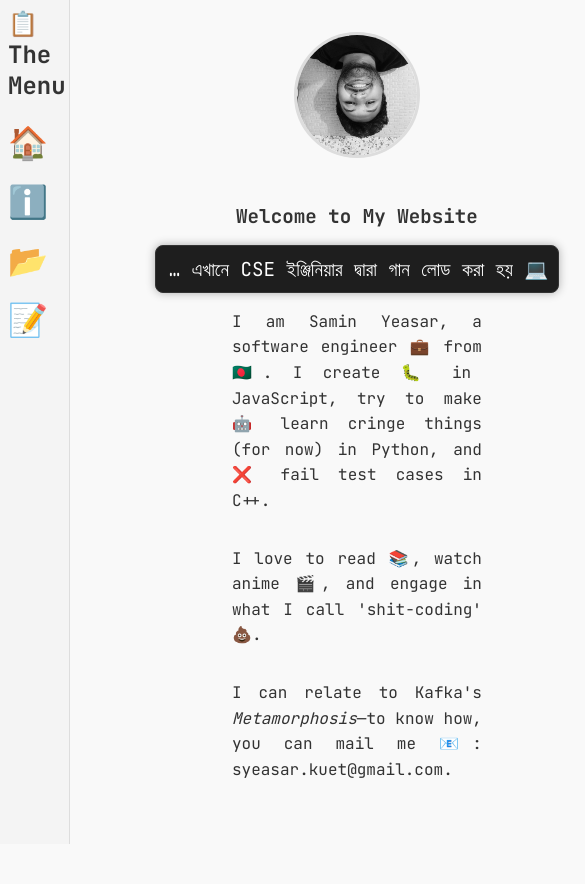
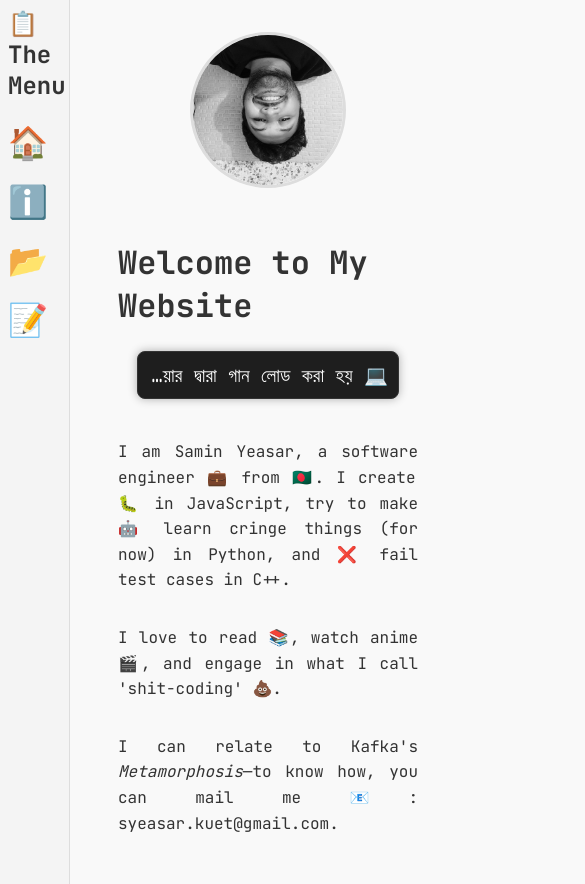
Before and after one commit to Y3454R/my-portfolio-website, a Next.js app: page /home in a window 390 px wide. Shown: the top 884 px of the page, 585 px wide, since content can reach past the window. Before the commit the page ends 844 px from the top, so only its background shows below. Built offline with nearby package versions, Linux system fonts and the light colour scheme.

Commit message:
:lipstick: update: adjust typing effect

```diff
--- a/src/app/home/home.module.css
+++ b/src/app/home/home.module.css
@@ -1,18 +1,14 @@
-/* src/app/home/home.module.css */
-
 .homepage {
   display: flex;
   flex-direction: column;
-  align-items: center; /* Center content horizontally */
+  align-items: center;
   padding: 2rem;
-  text-align: center; /* Center text for smaller screens */
-  width: 100%;
 }
 
 .profileContainer {
   display: flex;
-  justify-content: center; /* Center profile picture horizontally */
-  margin-bottom: 2rem; /* Space below profile picture */
+  justify-content: center;
+  margin-bottom: 2rem;
 }
 
 .profilePic {
@@ -24,48 +20,32 @@
 }
 
 .title {
-  /* New class for h1 */
   margin-bottom: 1rem;
-  font-size: 2rem; /* Adjust for responsiveness */
+  font-size: 2rem;
 }
 
-.typingEffectContainer {
-  width: 100%;
-  max-width: 400px;
-  overflow: hidden;
-  height: 2rem; /* Fixed height to limit space for typing effect */
-  white-space: nowrap; /* Prevent text wrapping in typing effect */
+.typingEffectWrapper {
+  width: 100%; /* Default width */
+  max-width: 600px; /* No restriction for large screens */
+  text-align: left; /* Default alignment */
+  margin-bottom: 1rem;
+  padding: 0; /* No extra padding on larger screens */
 }
 
-.paragraph {
-  max-width: 400px; /* Restrict paragraph width */
-  text-align: justify;
-  line-height: 1.6;
-  margin-bottom: 1rem;
-}
-
-@media screen and (max-width: 768px) {
-  .profilePic {
-    width: 120px;
-    height: 120px;
-  }
-
-  .title {
-    /* Responsiveness for title */
-    font-size: 1.5rem; /* Smaller font size for smaller screens */
-  }
-
-  .paragraph {
-    max-width: 300px; /* Reduce width on smaller screens */
+/* Media query for smaller screens */
+@media (max-width: 768px) {
+  /* Apply when screen width is 768px or less */
+  .typingEffectWrapper {
+    max-width: 300px; /* Restrict width on smaller screens */
+    text-align: justify; /* Justify text only for typing effect */
+    padding: 0.5rem 0; /* Add padding for visual consistency */
   }
 }
 
-@media screen and (max-width: 480px) {
-  .title {
-    font-size: 1.2rem; /* Further reduce font size for smaller screens */
-  }
-
-  .paragraph {
-    max-width: 250px;
-  }
+/* Paragraph remains unchanged */
+.paragraph {
+  max-width: 400px; /* Restrict paragraph width for a column effect */
+  text-align: justify; /* Justify text */
+  line-height: 1.6; /* Improve readability */
+  margin-bottom: 1rem;
 }
--- a/src/app/home/page.js
+++ b/src/app/home/page.js
@@ -15,9 +15,9 @@
       </div>
       <h1 className={styles.title}>Welcome to My Website</h1>{" "}
       {/* Add class here */}
-      {/* <div className={styles.typingEffectContainer}> */}
-      <TypingEffect text="💻 এখানে CSE ইঞ্জিনিয়ার দ্বারা গান লোড করা হয় 🎵" />
-      {/* </div> */}
+      <div className={styles.typingEffectWrapper}>
+        <TypingEffect text="💻 এখানে CSE ইঞ্জিনিয়ার দ্বারা গান লোড করা হয় 🎵" />
+      </div>
       <p className={styles.paragraph}>
         I am Samin Yeasar, a software engineer 💼 from 🇧🇩. I create 🐛 in
         JavaScript, try to make 🤖 learn cringe things (for now) in Python, and
```
